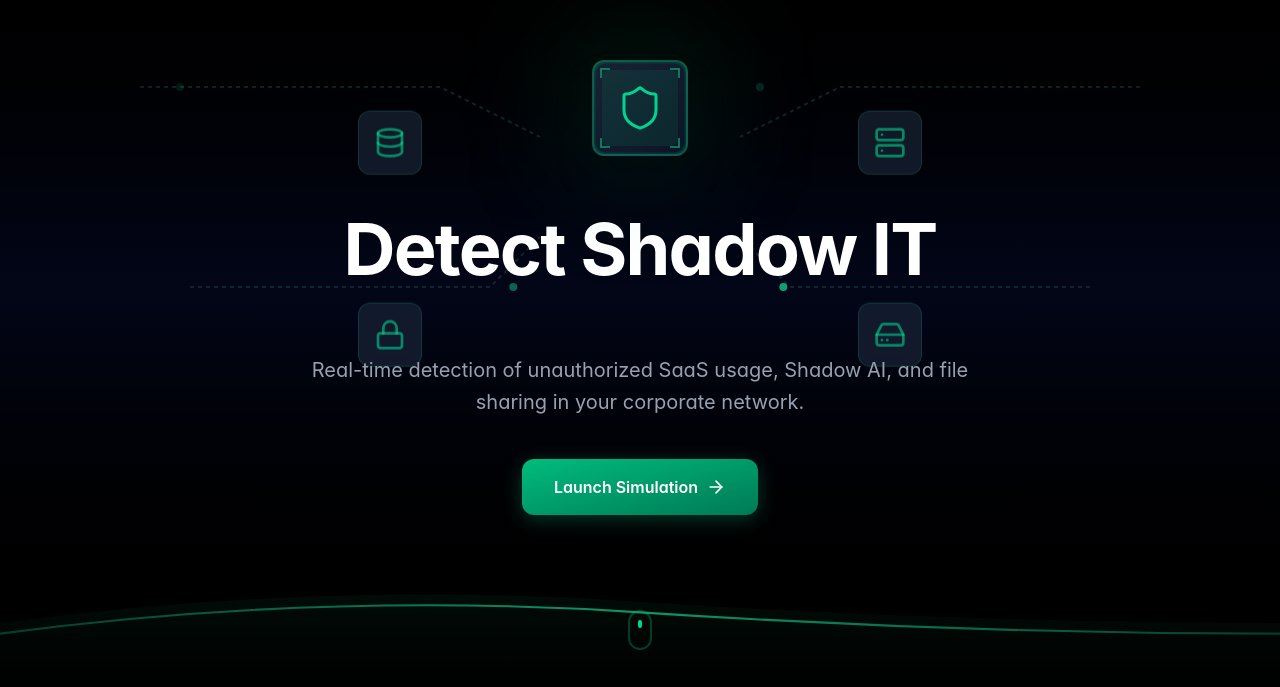
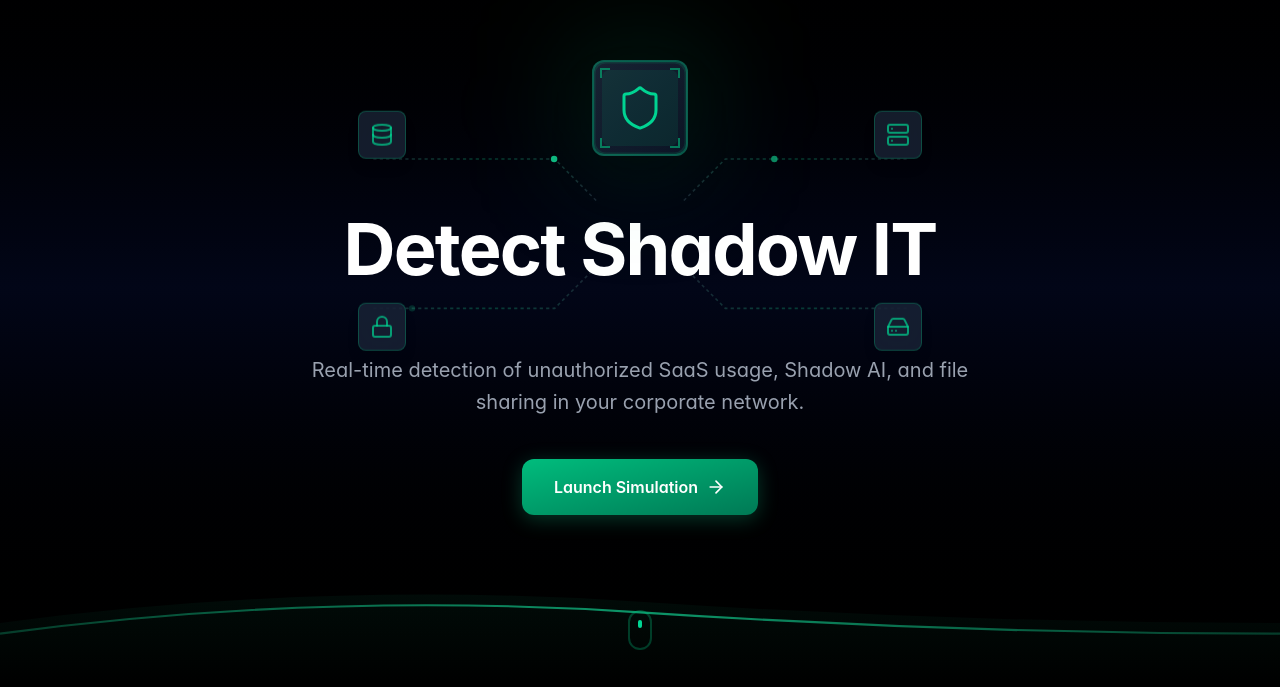
Before and after one commit to atf-inc/dec25_intern_E_security, a React (Vite) app in the folder dashboard/frontend/: page / in a window 1280 px wide. Shown: the part 113-800 px from the top of the page. Built offline with nearby package versions, Linux system fonts and the light colour scheme.

Commit message:
reduced the title size to match grids

```diff
--- a/dashboard/frontend/src/components/HeroCircuitBackground.tsx
+++ b/dashboard/frontend/src/components/HeroCircuitBackground.tsx
@@ -4,113 +4,113 @@ export function HeroCircuitBackground() {
   return (
     <svg
       className="absolute inset-0 w-full h-full"
-      viewBox="0 0 1200 800"
+      viewBox="0 0 1200 600"
       fill="none"
       xmlns="http://www.w3.org/2000/svg"
     >
-      {/* Left circuit lines */}
-      <g opacity="0.4">
+      {/* Compact circuit lines - bento grid style */}
+      <g opacity="0.5">
         {/* Top left line */}
         <path
-          d="M 100 200 L 400 200 L 500 250"
+          d="M 350 180 L 520 180 L 560 220"
           stroke="url(#circuit-gradient)"
-          strokeWidth="2"
-          strokeDasharray="4 4"
+          strokeWidth="1.5"
+          strokeDasharray="3 3"
         />
         {/* Bottom left line */}
         <path
-          d="M 150 400 L 450 400 L 500 350"
+          d="M 350 320 L 520 320 L 560 280"
           stroke="url(#circuit-gradient)"
-          strokeWidth="2"
-          strokeDasharray="4 4"
+          strokeWidth="1.5"
+          strokeDasharray="3 3"
+        />
+        {/* Top right line */}
+        <path
+          d="M 850 180 L 680 180 L 640 220"
+          stroke="url(#circuit-gradient)"
+          strokeWidth="1.5"
+          strokeDasharray="3 3"
+        />
+        {/* Bottom right line */}
+        <path
+          d="M 850 320 L 680 320 L 640 280"
+          stroke="url(#circuit-gradient)"
+          strokeWidth="1.5"
+          strokeDasharray="3 3"
         />
       </g>
 
-      {/* Right circuit lines */}
-      <g opacity="0.4">
-        {/* Top right line */}
-        <path
-          d="M 1100 200 L 800 200 L 700 250"
-          stroke="url(#circuit-gradient)"
-          strokeWidth="2"
-          strokeDasharray="4 4"
-        />
-        {/* Bottom right line */}
-        <path
-          d="M 1050 400 L 750 400 L 700 350"
-          stroke="url(#circuit-gradient)"
-          strokeWidth="2"
-          strokeDasharray="4 4"
-        />
-      </g>
-
-      {/* Pulsing signals - animated circles */}
+      {/* Pulsing signals - animated dots */}
       <motion.circle
-        cx="100"
-        cy="200"
-        r="4"
+        cx="350"
+        cy="180"
+        r="3"
         fill="#10b981"
-        initial={{ cx: 100, opacity: 0 }}
+        initial={{ cx: 350, opacity: 0 }}
         animate={{
-          cx: [100, 400, 500],
+          cx: [350, 520, 560],
+          cy: [180, 180, 220],
           opacity: [0, 1, 0],
         }}
         transition={{
-          duration: 3,
+          duration: 2.5,
           repeat: Infinity,
-          ease: "linear",
+          ease: "easeInOut",
           delay: 0,
         }}
       />
       <motion.circle
-        cx="150"
-        cy="400"
-        r="4"
+        cx="350"
+        cy="320"
+        r="3"
         fill="#10b981"
-        initial={{ cx: 150, opacity: 0 }}
+        initial={{ cx: 350, opacity: 0 }}
         animate={{
-          cx: [150, 450, 500],
+          cx: [350, 520, 560],
+          cy: [320, 320, 280],
           opacity: [0, 1, 0],
         }}
         transition={{
-          duration: 3,
+          duration: 2.5,
           repeat: Infinity,
-          ease: "linear",
-          delay: 1,
+          ease: "easeInOut",
+          delay: 0.8,
         }}
       />
       <motion.circle
-        cx="1100"
-        cy="200"
-        r="4"
+        cx="850"
+        cy="180"
+        r="3"
         fill="#10b981"
-        initial={{ cx: 1100, opacity: 0 }}
+        initial={{ cx: 850, opacity: 0 }}
         animate={{
-          cx: [1100, 800, 700],
+          cx: [850, 680, 640],
+          cy: [180, 180, 220],
           opacity: [0, 1, 0],
         }}
         transition={{
-          duration: 3,
+          duration: 2.5,
           repeat: Infinity,
-          ease: "linear",
-          delay: 0.5,
+          ease: "easeInOut",
+          delay: 0.4,
         }}
       />
       <motion.circle
-        cx="1050"
-        cy="400"
-        r="4"
+        cx="850"
+        cy="320"
+        r="3"
         fill="#10b981"
-        initial={{ cx: 1050, opacity: 0 }}
+        initial={{ cx: 850, opacity: 0 }}
         animate={{
-          cx: [1050, 750, 700],
+          cx: [850, 680, 640],
+          cy: [320, 320, 280],
           opacity: [0, 1, 0],
         }}
         transition={{
-          duration: 3,
+          duration: 2.5,
           repeat: Infinity,
-          ease: "linear",
-          delay: 1.5,
+          ease: "easeInOut",
+          delay: 1.2,
         }}
       />
 
@@ -118,7 +118,7 @@ export function HeroCircuitBackground() {
       <defs>
         <linearGradient id="circuit-gradient" x1="0%" y1="0%" x2="100%" y2="0%">
           <stop offset="0%" stopColor="#374151" />
-          <stop offset="50%" stopColor="#10b981" stopOpacity="0.5" />
+          <stop offset="50%" stopColor="#10b981" stopOpacity="0.6" />
           <stop offset="100%" stopColor="#374151" />
         </linearGradient>
       </defs>
@@ -131,7 +131,7 @@ export function FloatingNode({ icon: Icon, position }: { icon: any; position: st
     <motion.div
       className={`absolute ${position} hidden lg:block`}
       animate={{
-        y: [0, -10, 0],
+        y: [0, -8, 0],
       }}
       transition={{
         duration: 3,
@@ -139,8 +139,8 @@ export function FloatingNode({ icon: Icon, position }: { icon: any; position: st
         ease: "easeInOut",
       }}
     >
-      <div className="w-16 h-16 rounded-xl bg-slate-800/60 backdrop-blur-md border border-emerald-500/20 flex items-center justify-center">
-        <Icon className="w-8 h-8 text-emerald-400/60" />
+      <div className="w-12 h-12 rounded-lg bg-slate-800/70 backdrop-blur-md border border-emerald-500/30 flex items-center justify-center shadow-lg">
+        <Icon className="w-6 h-6 text-emerald-400/70" />
       </div>
     </motion.div>
   );
```
